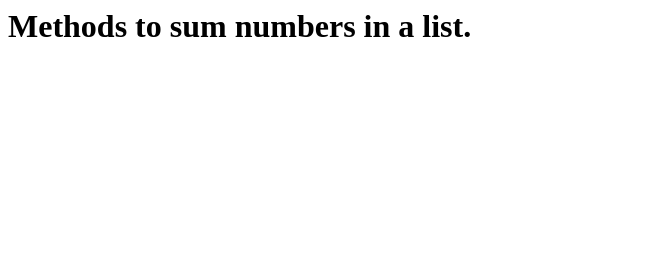
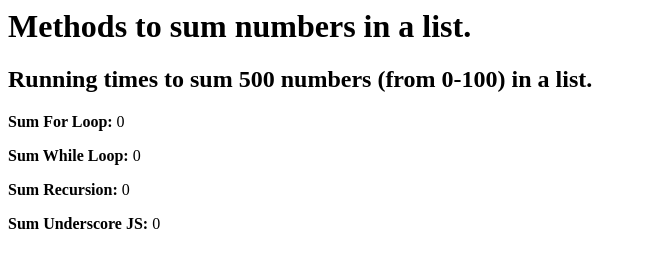
Before and after one commit to ThermoDev/SumOfNumbers, a plain HTML site: page index.html in a window 1280 px wide. Shown: the whole page, without its empty margins (0-647 px from the left). Drawn offline with nearby package versions, Linux system fonts and the light colour scheme.

Commit message:
Added Running Times

```diff
--- a/index.html
+++ b/index.html
@@ -4,3 +4,9 @@
 </head>
 
 <h1>Methods to sum numbers in a list.</h1>
+
+<h2>Running times to sum 500 numbers (from 0-100) in a list.</h2>
+<p id="sumFor"></p>
+<p id="sumWhile"></p>
+<p id="sumRecursion"></p>
+<p id="sumSimple"></p>
--- a/sumofnumbers.js
+++ b/sumofnumbers.js
@@ -1,5 +1,5 @@
 // Global list
-var listOfNums = [1, 2, 4, 12, 32];
+var listOfNums = Array.from({length: 500}, () => Math.floor(Math.random() * 100));
 
 
 function sumFor() {
@@ -31,8 +31,9 @@ function sumRecursion() {
     return count;
 }
 
+// Called by sumRecursion()
 function sumRecursionHelper(myList) {
-    if (myList.length == 0) {
+    if (myList == undefined || myList.length == 0 ) {
         return 0;
     }
     return myList[0] + sumRecursionHelper(myList.slice(1))
@@ -44,3 +45,24 @@ function sumTheSimpleWay() {
         return memo + num;
     });
 }
+window.onload = function(){
+    var t0Before = performance.now()
+    var result = sumFor();
+    var t0After = performance.now();
+    document.getElementById("sumFor").innerHTML = "<b>Sum For Loop: </b>" + (t0After - t0Before);
+
+    var t1Before = performance.now()
+    var result = sumWhile();
+    var t1After = performance.now()
+    document.getElementById("sumWhile").innerHTML = "<b>Sum While Loop: </b>" +  (t1After - t1Before);
+
+    var t2Before = performance.now()
+    var result = sumRecursion();
+    var t2After = performance.now()
+    document.getElementById("sumRecursion").innerHTML = "<b>Sum Recursion: </b>" + (t2After - t2Before);
+
+    var t3Before = performance.now()
+    var result = sumTheSimpleWay();
+    var t3After = performance.now()
+    document.getElementById("sumSimple").innerHTML = "<b>Sum Underscore JS: </b>" + (t3After - t3Before);
+  };
```
